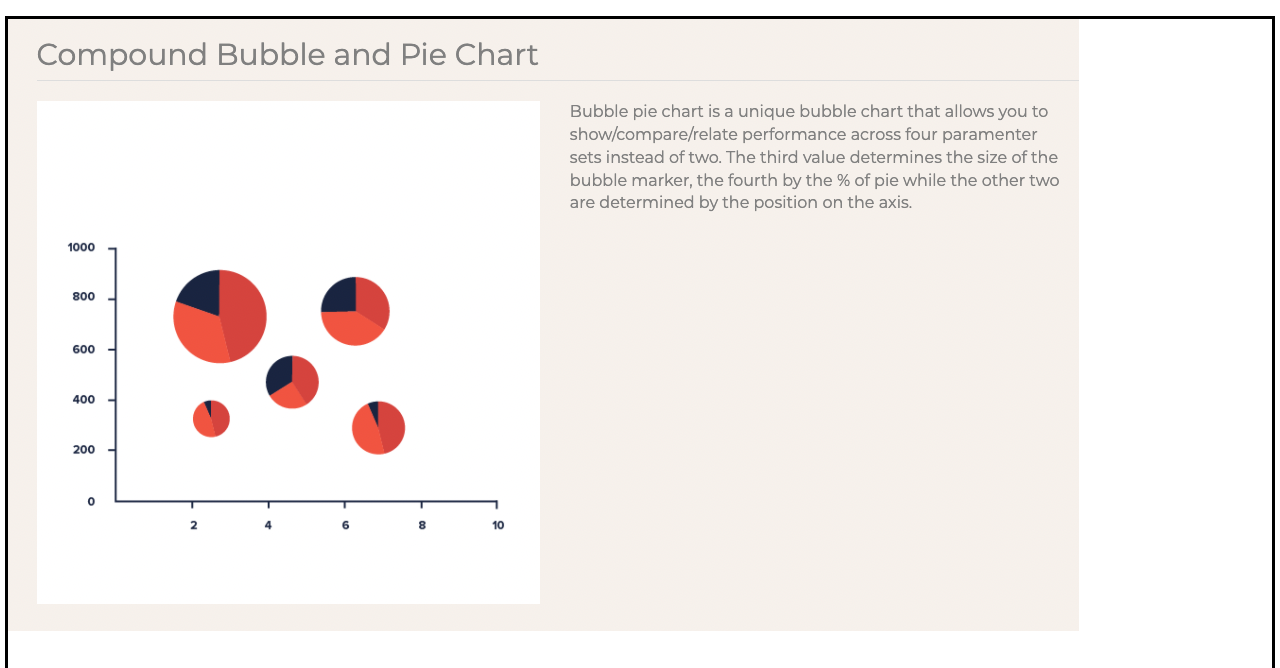
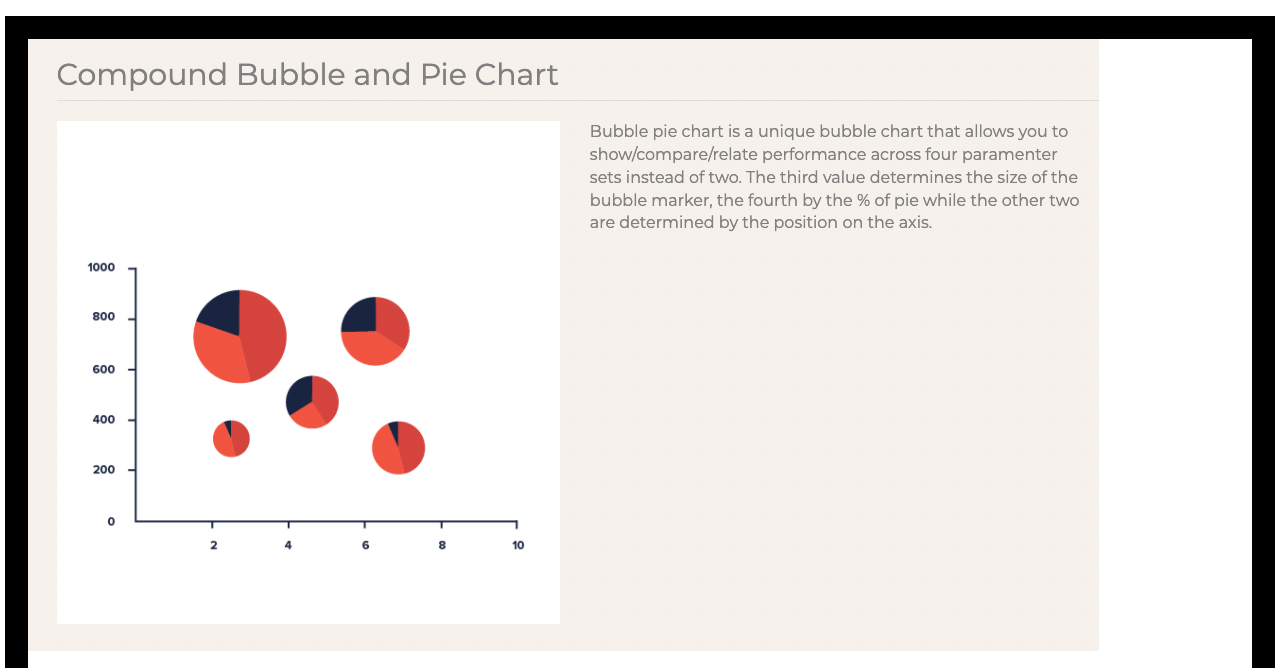
Before and after one commit to DS4200-S22/hw-03-pushing-git, a plain HTML site: page index.html in a window 1280 px wide. Shown: the part 61-729 px from the top of the page. Drawn offline with Linux system fonts and the light colour scheme.

Commit message:
flex box border

```diff
--- a/hw-03.css
+++ b/hw-03.css
@@ -30,7 +30,9 @@ p {
     position: relative;
     align-items: center;
     outline-style: solid;
-    border: 50px black;
+    /*border: 50px black;*/
+    border: 20px solid black;
+    flex-grow: 1;
 }
 
 h2 {
```
